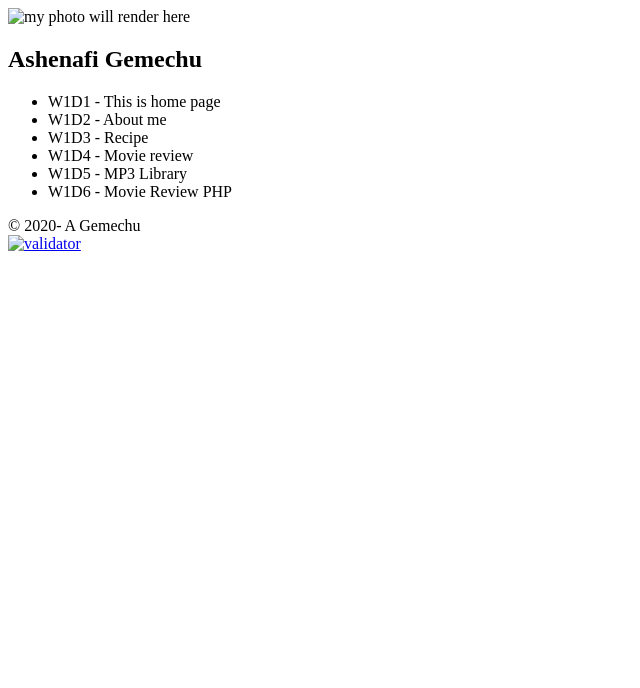
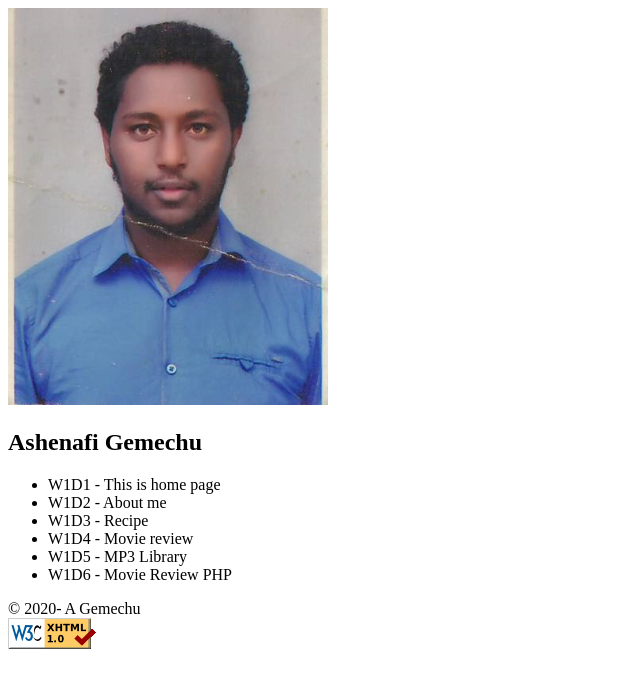
Before and after one commit to FromAshe/cs472, a plain HTML site: page index.html in a window 1280 px wide. Shown: the whole page, without its empty margins (0-640 px from the left). Drawn offline with Linux system fonts and the light colour scheme.

Commit message:
fixed
fixed

```diff
--- a/index.html
+++ b/index.html
@@ -5,7 +5,7 @@
     </head>
     <body>
         <header>
-        <img src="./images/myPic.PNG" alt="my photo will render here">
+        <img src="myPic.PNG" alt="my photo will render here">
         </header>
         <section>
             <h1>Ashenafi Gemechu</h1>
@@ -34,7 +34,7 @@
         </section>
         <footer>
             <div>&copy 2020- A Gemechu</div>
-           <div><a href = "https://validator.w3.org/check/referer"><img src="./images/valid-xhtml.png" alt="validator"></a></div>
+           <div><a href = "https://validator.w3.org/check/referer"><img src="valid-xhtml.png" alt="validator"></a></div>
         </footer>
     </body>
 </html>
```
